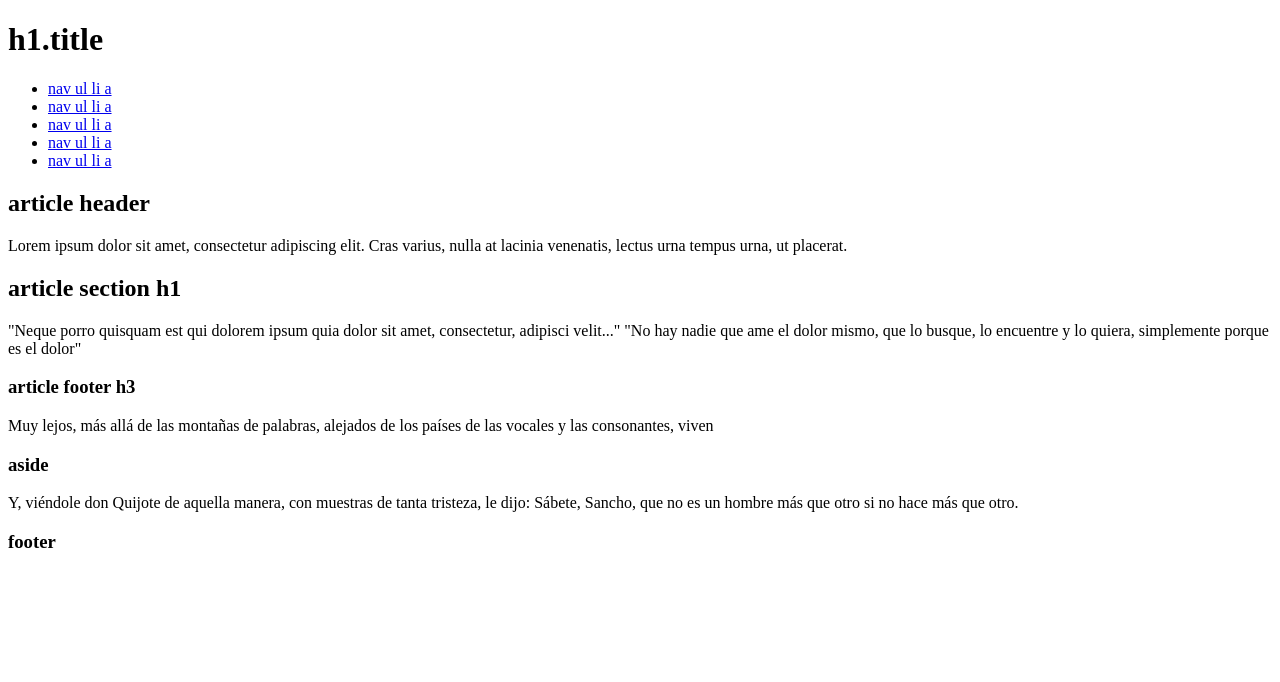
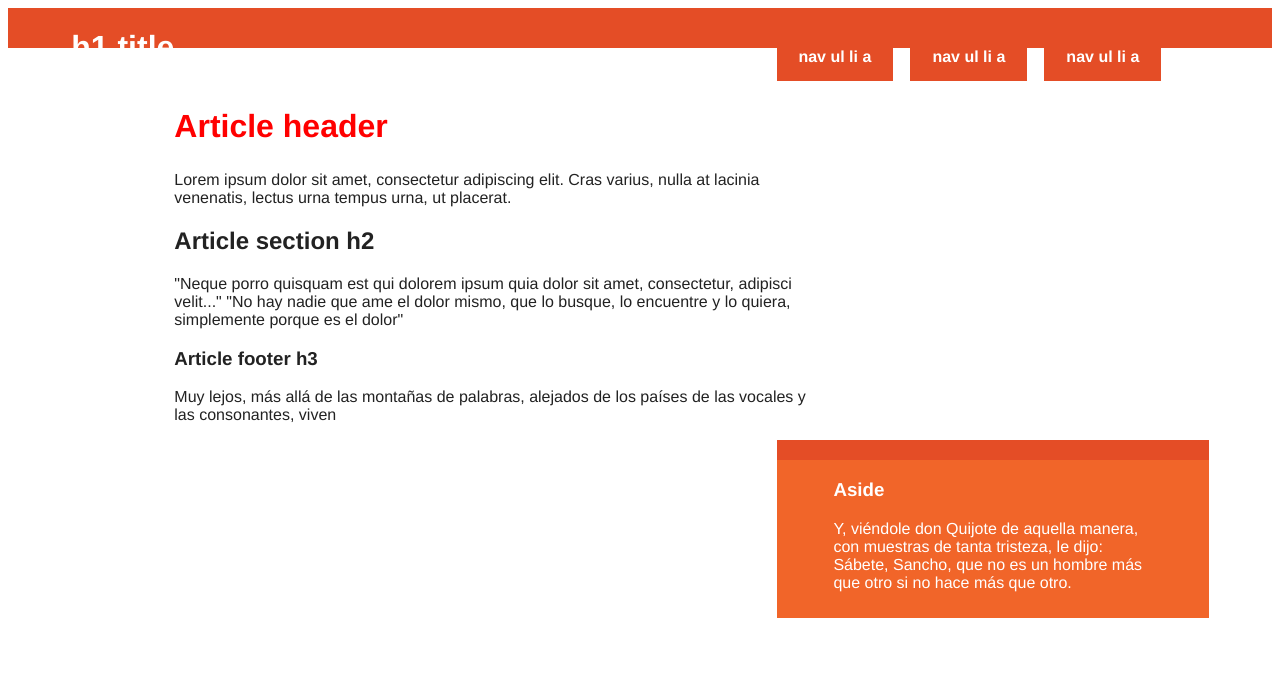
Before and after one commit to Ferzhii/Progra-Web, a plain HTML site: page Practicas/Practica 2/index.html in a window 1280 px wide. Drawn offline with Linux system fonts and the light colour scheme.

Commit message:
Practica 2: html y css

```diff
--- a/Practicas/Practica 2/css/estilos.css
+++ b/Practicas/Practica 2/css/estilos.css
@@ -0,0 +1,118 @@
+html,button,input,
+select,textarea{
+	color: #222;
+}
+body{
+	font-size: 1em;
+	line-height: 1.4px;
+	font: 16px Helvetica;
+}
+hr{
+	display: block;                /*margin:^ ->  <-*/
+	height: 1px;				   /*margin: ^ <->*/
+	border: 0px;
+	border-top: 1px solid #ccc;
+	margin: 1em 0,
+	padding: 0px;
+}
+.container{
+	width: 90%;
+	margin: 0 5%;
+}
+.header-container{
+	border-bottom: 20px solid #e44d26;
+}
+.footer-container, .main aside{
+border-top: 20px solid #e44d26;
+}
+.header-container, .footer-container, .main aside{
+background: #f16529;
+}
+.title{
+	color: white;
+}
+nav ul{
+	margin: 0;
+	padding: 0;
+}
+nav a{
+	display: block;
+	margin-bottom: 10px;
+	padding: 15px 0;
+	text-align: center;
+	text-decoration: none;
+	font-weight: bold;
+	color: white;
+	background: #e44d26;
+}
+nav a:hover, nav a:visited{
+	color: white;
+}
+nav a:hover{
+	text-decoration: underline;
+}
+.main article h1{
+font-size: 2em;
+}
+.main aside{
+	color: white;
+	padding: 0px 5% 10px;
+}
+.footer-container footer{
+	color: white;
+	padding: 20px;
+}
+.clearfix:before, .clearfix:after{
+	content: " ";
+	display: table;
+}
+@media only screen and  (min-width:480px){
+	h1{
+      color: red;
+	}
+	nav a{
+		float: left;
+		width: 27%;
+		margin: 25px 2%;
+		margin-bottom: 0;
+	}
+	nav li:first-child a{
+		margin-left: 0;
+	}
+	nav li:last-child a{
+		margin-right: 0;
+	}
+	nav ul li{
+		display: inline;
+	}
+
+}/*480px*/
+@media only screen and (min-width: 760px){
+	.title{
+		float: left;
+	}
+	nav{
+		float: right;
+		width: 38%;
+	}
+	.main aside{
+		float: right;
+		width: 28%;
+	}
+	.main article{
+		float: left;
+		width: 57%;
+	}
+	.footer-container footer{
+	color: white;
+	padding: 20px;
+	float: right;
+
+	}/*760px*/
+
+	@media only screen and (min-width:  1100px){
+		.content{
+			width: 1026px;
+			margin: 0 auto;
+		}
+	}
--- a/Practicas/Practica 2/index.html
+++ b/Practicas/Practica 2/index.html
@@ -14,8 +14,7 @@
 	  				<li><a href="#">nav ul li a</a></li>
 	  				<li><a href="#">nav ul li a</a></li>
 	  				<li><a href="#">nav ul li a</a></li>
-	  				<li><a href="#">nav ul li a</a></li>
-	  				<li><a href="#">nav ul li a</a></li>
+
 	  			</ul>
 	  	    </nav>
 	  </header>
@@ -24,29 +23,29 @@
 		<div class="main container clearfix">
 			<article>
 				<header>
-					<h1>article header</h1>
+					<h1>Article header</h1>
 					<p> Lorem ipsum dolor sit amet, consectetur adipiscing elit. Cras varius, nulla at lacinia venenatis, lectus urna tempus urna, ut placerat.</p>
 				</header>
 				<section>
-					<h2>article section h1</h2>
+					<h2>Article section h2</h2>
 					<p>"Neque porro quisquam est qui dolorem ipsum quia dolor sit amet, consectetur, adipisci velit..."
                        "No hay nadie que ame el dolor mismo, que lo busque, lo encuentre y lo quiera, simplemente porque es el dolor"</p>
 				</section>
 				<footer>
-					<h3>article footer h3</h3>
+					<h3>Article footer h3</h3>
 					<p>Muy lejos, más allá de las montañas de palabras, alejados de los países de las vocales
 					 y las consonantes, viven</p>
 				</footer>
 			</article>
 			<aside>
-				<h3>aside</h3>
+				<h3>Aside</h3>
 				<p>Y, viéndole don Quijote de aquella manera, con muestras de tanta tristeza, le dijo: Sábete, Sancho, que no es un hombre más que otro si no hace más que otro.</p>
 			</aside>
 		</div> <!--fin div .main-->
 	</div> <!--fin .main-container-->
 	<div class="footer-container">
 		<footer class="container">
-			<h3>footer</h3>
+			<h3>Footer</h3>
 		</footer>
 	</div>
 </body>
```
